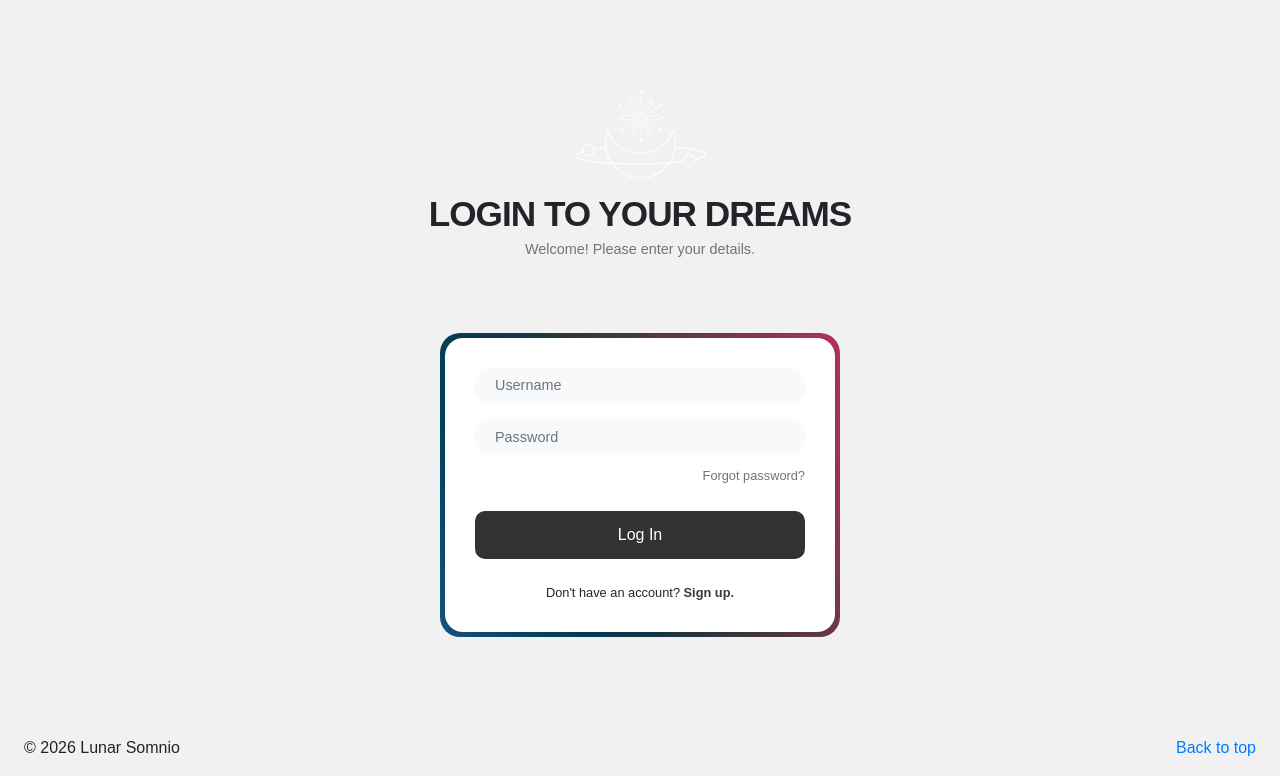
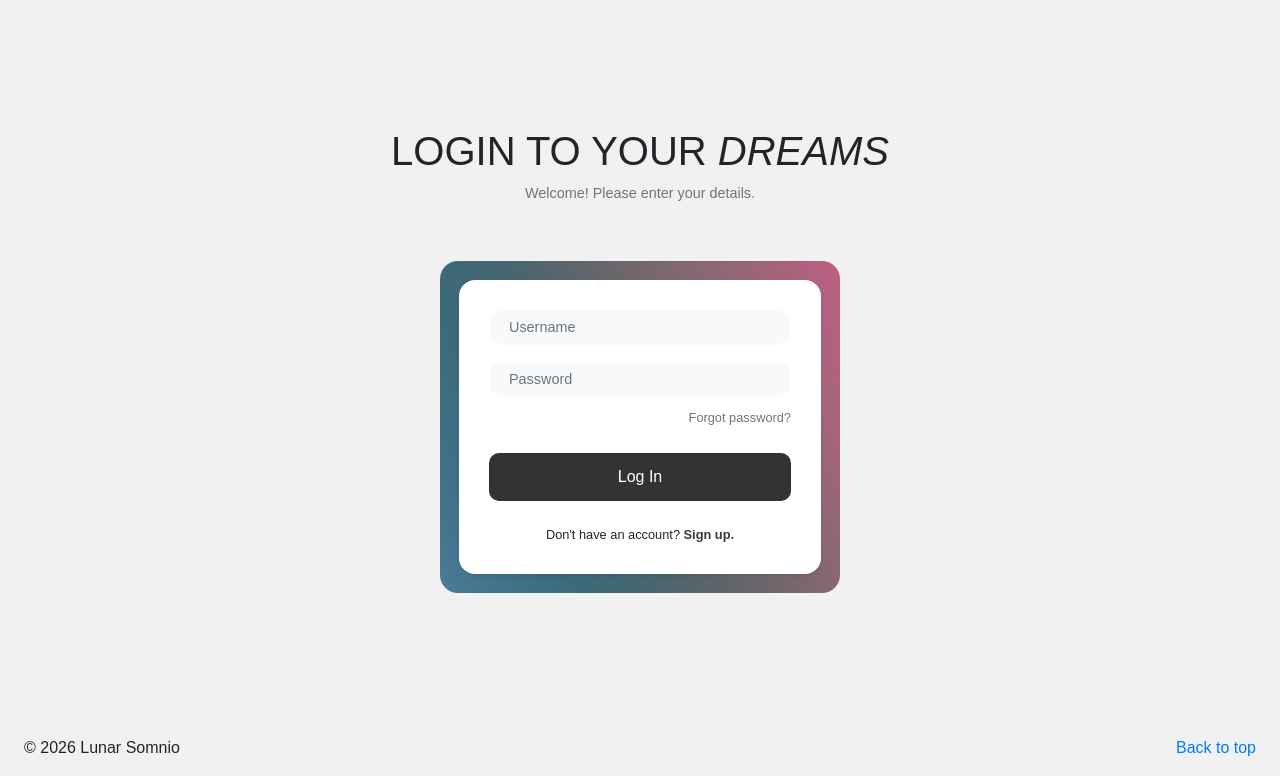
Before and after one commit to imaginethinking/lunar-somnio, a Django app: page /lunar_somnio/login/ in a window 1280 px wide. Shown: the part 126-902 px from the top of the page. Run offline with Django 3.2, Linux system fonts and the light colour scheme; some libraries are stand-ins or nearby versions; some web fonts are replaced.

Commit message:
Modified Login Page to match rest of front end

```diff
--- a/templates/lunar_somnio/login.html
+++ b/templates/lunar_somnio/login.html
@@ -7,14 +7,13 @@
 <div class="full-page">
 
     <div class="text-center mb-4">
-        <img src="{% static 'images/Logo3.png' %}" alt="Lunar Somnio" style="max-width: 140px; margin-bottom: 10px;">
-        <h1 class="font-weight-bold zalando-sans-semiexpanded" style="font-size: 2.2rem; letter-spacing: -1px; text-transform: uppercase; margin-bottom: 0;">Login to your dreams</h1>
-        <p class="text-muted" style="font-size: 0.9rem; margin-top: 4px;">Welcome! Please enter your details.</p>
+        <h1 style="text-transform: uppercase">Login to your <i>dreams</i></h1>
+        <p class="text-muted mb-0" style="font-size: 0.9rem; margin-top: 4px;">Welcome! Please enter your details.</p>
     </div>
 
-    <div class="box dream-bg mx-auto" style="--bg-image: url('{% static 'images/BG4.png' %}'); padding: 2px; border-radius: 20px; width: 400px; max-width: 100%;">
+    <div class="box dream-bg mx-auto" style="--bg-image: url('{% static 'images/BG75.png' %}'); padding: 16px; border-radius: 18px; width: 400px; max-width: 100%;">
 
-        <div class="card h-100 shadow-sm" style="border-radius: 18px; border: none; padding: 30px; background: white;">
+        <div class="card h-100 shadow-sm" style="border-radius: 16px; border: none; padding: 30px; background: white;">
 
             {% if messages %}
                 {% for message in messages %}
```
